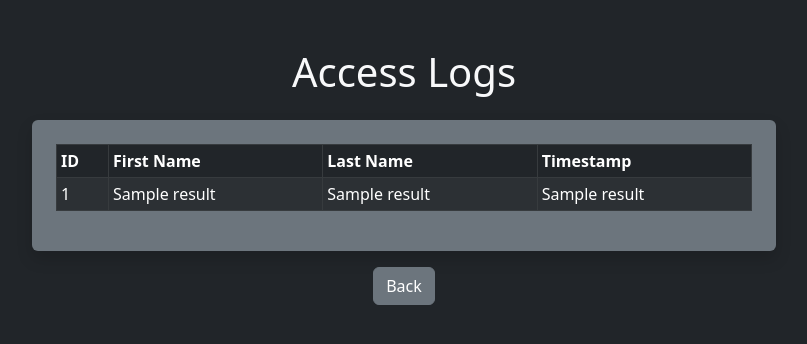
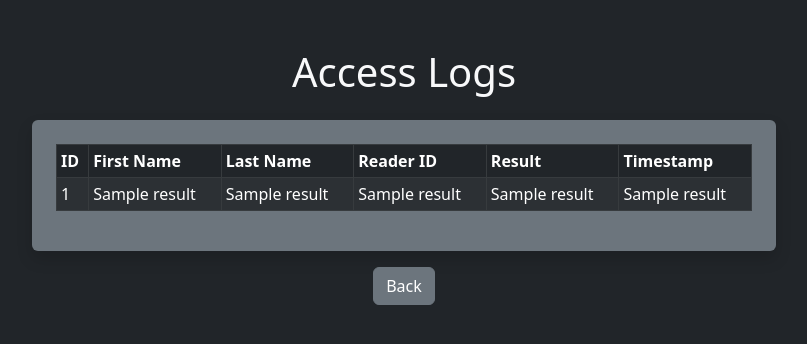
Before and after one commit to jgarw/access-control, a Python web app: template templates/logs.html in a window 1280 px wide. Shown: the top 344 px of the page, without its empty margins (236-1043 px from the left). Run offline with Jinja, Linux system fonts and the light colour scheme; the template is opened without the code that fills it: most values are stand-ins (such as "Sample title", 1, 10 or a date in 2020).

Commit message:
updated log table

```diff
--- a/admin.py
+++ b/admin.py
@@ -126,7 +126,7 @@ def logs():
     cursor = conn.cursor()
 
     query = """
-            SELECT l.rfid_tag, u.first_name, u.last_name, l.timestamp
+            SELECT l.rfid_tag, u.first_name, u.last_name, l.reader_id, l.result, l.timestamp
             FROM access_logs as l
             JOIN users as u ON u.rfid_tag = l.rfid_tag
             ORDER BY l.timestamp DESC
@@ -137,6 +137,8 @@ def logs():
     results = cursor.fetchall()
 
     return render_template("logs.html", results=results)
+
+
 # Route to handle adding access point role
 @app.route("/add_point_role", methods=["GET", "POST"])
 def add_point_role():
--- a/templates/logs.html
+++ b/templates/logs.html
@@ -15,6 +15,8 @@
                     <th>ID</th>
                     <th>First Name</th>
                     <th>Last Name</th>
+                    <th>Reader ID</th>
+                    <th>Result</th>
                     <th>Timestamp</th>
                 </tr>
             </thead>
@@ -25,6 +27,8 @@
                     <td>{{result[1]}}</td>
                     <td>{{result[2]}}</td>
                     <td>{{result[3]}}</td>
+                    <td>{{result[4]}}</td>
+                    <td>{{result[5]}}</td>
                 </tr>
                 {% endfor %}
             {% endif %}
@@ -34,4 +38,11 @@
 <div class="text-center mt-3">
     <a href="{{ url_for('index') }}" class="btn btn-secondary">Back</a>
 </div>
+
+<!-- JS to refresh page every 5 seconds to get new logs -->
+<script>
+    setTimeout(function () {
+        window.location.reload();
+    }, 5000);
+</script>
 {% endblock %}
```
